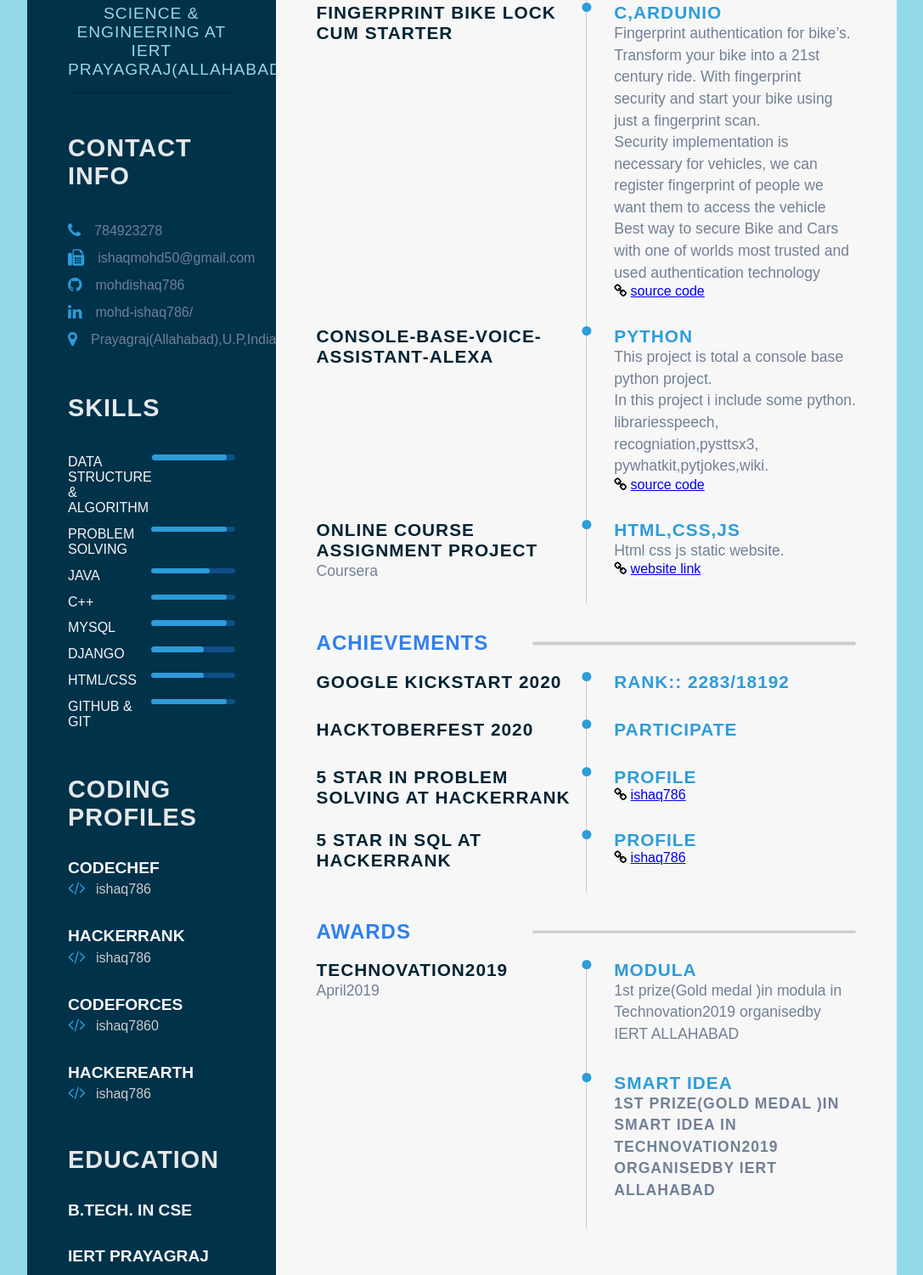
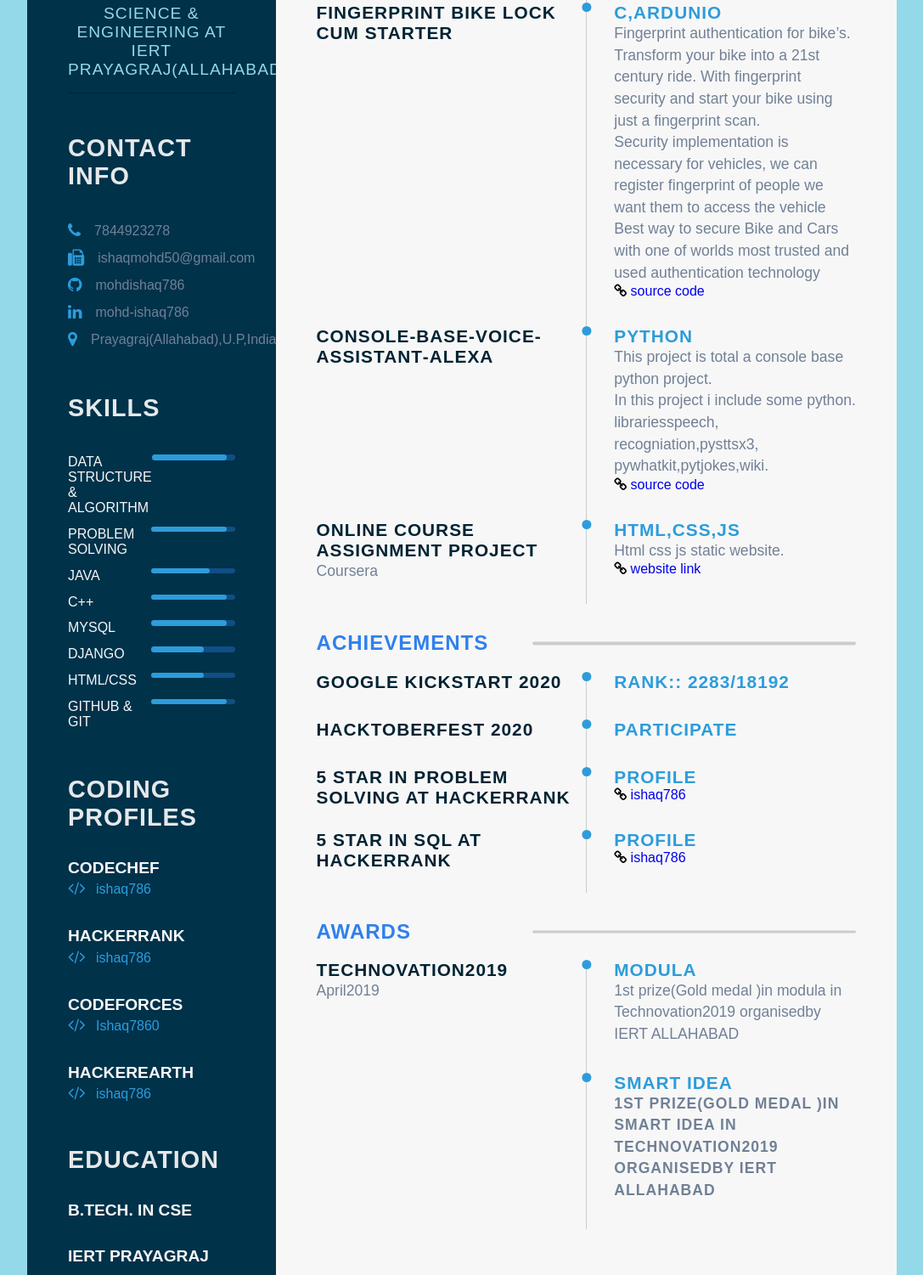
Before and after one commit to mohdishaq786/responsive-cv, a plain HTML site: page index.html in a window 1280 px wide. Shown: the part 438-1939 px from the top of the page at 85% size, without its empty margins (96-1183 px from the left). Drawn offline with Linux system fonts and the light colour scheme.

Commit message:
Update index.html

```diff
--- a/index.html
+++ b/index.html
@@ -10,6 +10,7 @@
     <link href="https://fonts.googleapis.com/css2?family=Poppins:wght@100;300;400;600&display=swap" rel="stylesheet">
     <link rel="stylesheet" href="https://cdnjs.cloudflare.com/ajax/libs/font-awesome/4.7.0/css/font-awesome.min.css">
 </head>
+<STYLE>A {text-decoration: none;} </STYLE>
 <body>
     <main class="main-content">
         <section class="left-section">
@@ -30,7 +31,7 @@
                     <ul>
                         <li>
                             <i class="fa fa-phone"></i>
-                            784923278
+                            7844923278
                         </li>
                         <li>
                             <i class="fa fa-fax"></i>
@@ -42,7 +43,7 @@
                         </li>
                         <li>
                             <i class="fa fa-linkedin"></i>
-                             mohd-ishaq786/
+                             mohd-ishaq786
 
 
 
@@ -116,7 +117,8 @@
                         <ul>
                             <li>
                                 <i class="fa fa-code"></i>
-                                 ishaq786
+                                 <a href="https://www.codechef.com/users/ishaq786"><span style="color:#2D9CDB">ishaq786</span></a>
+
                             </li>
                         </ul>
                     </div>
@@ -127,7 +129,8 @@
 
                             <li>
                                 <i class="fa fa-code"></i>
-                                ishaq786
+                                <a href="https://www.hackerrank.com/ishaq786"><span style="color:#2D9CDB">ishaq786</span></a>
+
                             </li>
                         </ul>
                     </div>
@@ -136,7 +139,7 @@
                         <ul>
                             <li>
                                 <i class="fa fa-code"></i>
-                                ishaq7860
+                               <a href="https://codeforces.com/profile/Ishaq7860"><span style="color:#2D9CDB">Ishaq7860</span></a>
                             </li>
                         </ul>
                     </div>
@@ -147,7 +150,7 @@
 
                             <li>
                                 <i class="fa fa-code"></i>
-                                ishaq786
+                                 <a href="https://www.hackerearth.com/@ishaqmohd50"><span style="color:#2D9CDB">ishaq786</span></a>
                             </li>
                         </ul>
                     </div>
```
